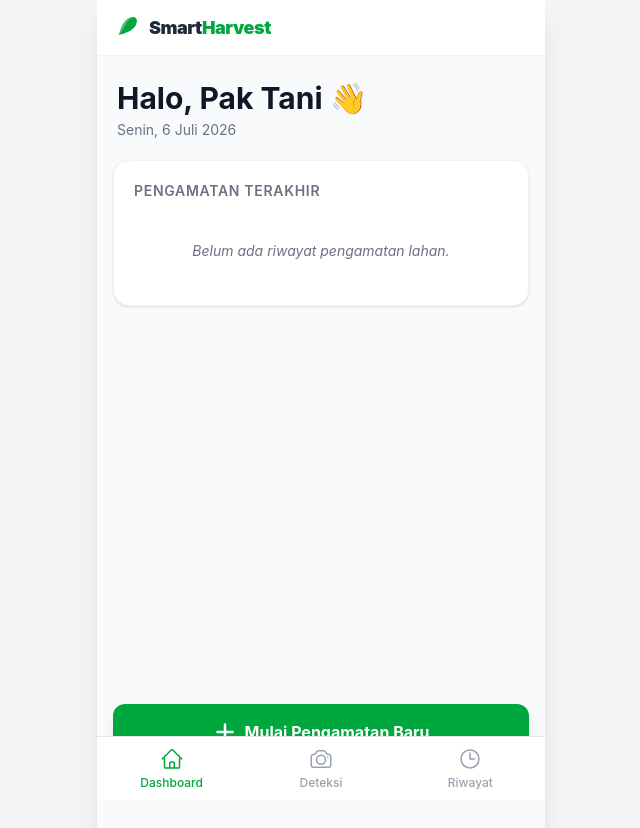
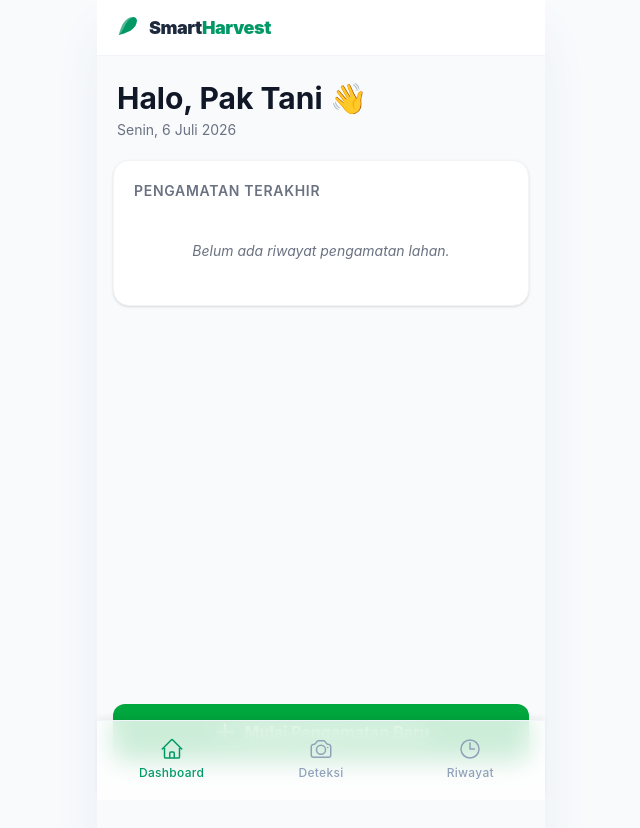
Before and after one commit to azulfikri/smart-chili-harvest, a Vue app in the folder frontend/: page /dashboard in a window 1280 px wide. Shown: the top 828 px of the page, without its empty margins (319-959 px from the left). Built offline with nearby package versions, Linux system fonts and the light colour scheme; no server answers; the HTML template or start-up script is replaced by a standard one.

Commit message:
feat: update ui foundation and bottom navigation

```diff
--- a/frontend/src/App.vue
+++ b/frontend/src/App.vue
@@ -5,55 +5,60 @@ const route = useRoute()
 </script>
 
 <template>
-  <div class="max-w-md mx-auto min-h-screen bg-gray-50 shadow-xl relative pb-16 pt-14">
+  <!-- Background Global & Wrapper -->
+  <div class="max-w-md mx-auto min-h-screen bg-slate-50 shadow-2xl shadow-slate-200 relative pb-20 pt-14">
 
     <!-- Global Top Header -->
-    <header class="absolute top-0 left-0 right-0 h-14 bg-white border-b border-gray-100 flex items-center px-4 z-40">
+    <header class="absolute top-0 left-0 right-0 h-14 bg-white border-b border-slate-100 flex items-center px-4 z-40">
       <div class="flex items-center gap-2">
-        <svg viewBox="0 0 24 24" fill="currentColor" class="w-7 h-7 text-green-600">
+        <svg viewBox="0 0 24 24" fill="currentColor" class="w-7 h-7 text-emerald-600">
           <path d="M17.5 2.5C13.5 2.5 10 5.5 8 9.5C6 13.5 5 18 5 18C5 18 9.5 17 13.5 15C17.5 13 20.5 9.5 20.5 5.5C20.5 4 19 2.5 17.5 2.5Z" />
           <path d="M8 9.5C10 5.5 13.5 2.5 17.5 2.5C14.5 3.5 12.5 6 11 8.5C9.5 11 8.5 14.5 5 18C5 18 5.5 13 8 9.5Z" fill="white" opacity="0.3" />
         </svg>
-        <span class="text-lg font-black text-gray-800 tracking-tight">Smart<span class="text-green-600">Harvest</span></span>
+        <span class="text-lg font-black text-slate-800 tracking-tight">Smart<span class="text-emerald-600">Harvest</span></span>
       </div>
     </header>
 
     <RouterView />
 
-    <!-- Fixed Bottom Navigation Bar -->
-    <nav class="fixed bottom-0 left-0 right-0 max-w-md mx-auto bg-white border-t border-gray-200 z-50 flex justify-around items-center h-16">
+    <!-- Glassmorphism Bottom Navigation Bar -->
+    <nav class="fixed bottom-0 left-0 right-0 max-w-md mx-auto bg-white/80 backdrop-blur-md border-t border-slate-100 shadow-[0_-4px_6px_-1px_rgba(0,0,0,0.05)] z-50 flex justify-around items-center h-20 pb-4 pt-3">
+
+      <!-- Dashboard Button -->
       <RouterLink
         to="/dashboard"
-        class="flex flex-col items-center justify-center w-full h-full space-y-1 transition-colors"
-        :class="route.path === '/dashboard' ? 'text-green-600' : 'text-gray-400 hover:text-gray-500'"
+        class="flex flex-col items-center justify-center w-full h-full space-y-1 transition-all duration-200 ease-in-out active:scale-95"
+        :class="route.path === '/dashboard' ? 'text-emerald-600' : 'text-slate-400 hover:text-slate-500'"
       >
         <svg xmlns="http://www.w3.org/2000/svg" fill="none" viewBox="0 0 24 24" stroke-width="1.5" stroke="currentColor" class="w-6 h-6">
           <path stroke-linecap="round" stroke-linejoin="round" d="M2.25 12l8.954-8.955c.44-.439 1.152-.439 1.591 0L21.75 12M4.5 9.75v10.125c0 .621.504 1.125 1.125 1.125H9.75v-4.875c0-.621.504-1.125 1.125-1.125h2.25c.621 0 1.125.504 1.125 1.125V21h4.125c.621 0 1.125-.504 1.125-1.125V9.75M8.25 21h8.25" />
         </svg>
-        <span class="text-xs font-medium">Dashboard</span>
+        <span class="text-xs font-medium tracking-wide">Dashboard</span>
       </RouterLink>
 
+      <!-- Deteksi Button -->
       <RouterLink
         to="/detection"
-        class="flex flex-col items-center justify-center w-full h-full space-y-1 transition-colors"
-        :class="route.path === '/detection' ? 'text-green-600' : 'text-gray-400 hover:text-gray-500'"
+        class="flex flex-col items-center justify-center w-full h-full space-y-1 transition-all duration-200 ease-in-out active:scale-95"
+        :class="route.path === '/detection' ? 'text-emerald-600' : 'text-slate-400 hover:text-slate-500'"
       >
         <svg xmlns="http://www.w3.org/2000/svg" fill="none" viewBox="0 0 24 24" stroke-width="1.5" stroke="currentColor" class="w-6 h-6">
           <path stroke-linecap="round" stroke-linejoin="round" d="M6.827 6.175A2.31 2.31 0 015.186 7.23c-.38.054-.757.112-1.134.175C2.999 7.58 2.25 8.507 2.25 9.574V18a2.25 2.25 0 002.25 2.25h15A2.25 2.25 0 0021.75 18V9.574c0-1.067-.75-1.994-1.802-2.169a47.865 47.865 0 00-1.134-.175 2.31 2.31 0 01-1.64-1.055l-.822-1.316a2.192 2.192 0 00-1.736-1.039 48.774 48.774 0 00-5.232 0 2.192 2.192 0 00-1.736 1.039l-.821 1.316z" />
           <path stroke-linecap="round" stroke-linejoin="round" d="M16.5 12.75a4.5 4.5 0 11-9 0 4.5 4.5 0 019 0zM18.75 10.5h.008v.008h-.008V10.5z" />
         </svg>
-        <span class="text-xs font-medium">Deteksi</span>
+        <span class="text-xs font-medium tracking-wide">Deteksi</span>
       </RouterLink>
 
+      <!-- Riwayat Button -->
       <RouterLink
         to="/history"
-        class="flex flex-col items-center justify-center w-full h-full space-y-1 transition-colors"
-        :class="route.path.includes('/history') || route.path.includes('/sessions') ? 'text-green-600' : 'text-gray-400 hover:text-gray-500'"
+        class="flex flex-col items-center justify-center w-full h-full space-y-1 transition-all duration-200 ease-in-out active:scale-95"
+        :class="route.path.includes('/history') || route.path.includes('/sessions') ? 'text-emerald-600' : 'text-slate-400 hover:text-slate-500'"
       >
         <svg xmlns="http://www.w3.org/2000/svg" fill="none" viewBox="0 0 24 24" stroke-width="1.5" stroke="currentColor" class="w-6 h-6">
           <path stroke-linecap="round" stroke-linejoin="round" d="M12 6v6h4.5m4.5 0a9 9 0 11-18 0 9 9 0 0118 0z" />
         </svg>
-        <span class="text-xs font-medium">Riwayat</span>
+        <span class="text-xs font-medium tracking-wide">Riwayat</span>
       </RouterLink>
     </nav>
   </div>
@@ -64,6 +69,6 @@ const route = useRoute()
 body {
   margin: 0;
   padding: 0;
-  background-color: #f3f4f6; /* gray-100 for desktop background outside mobile view */
+  background-color: #f8fafc; /* slate-50 for desktop background outside mobile view */
 }
 </style>
```
